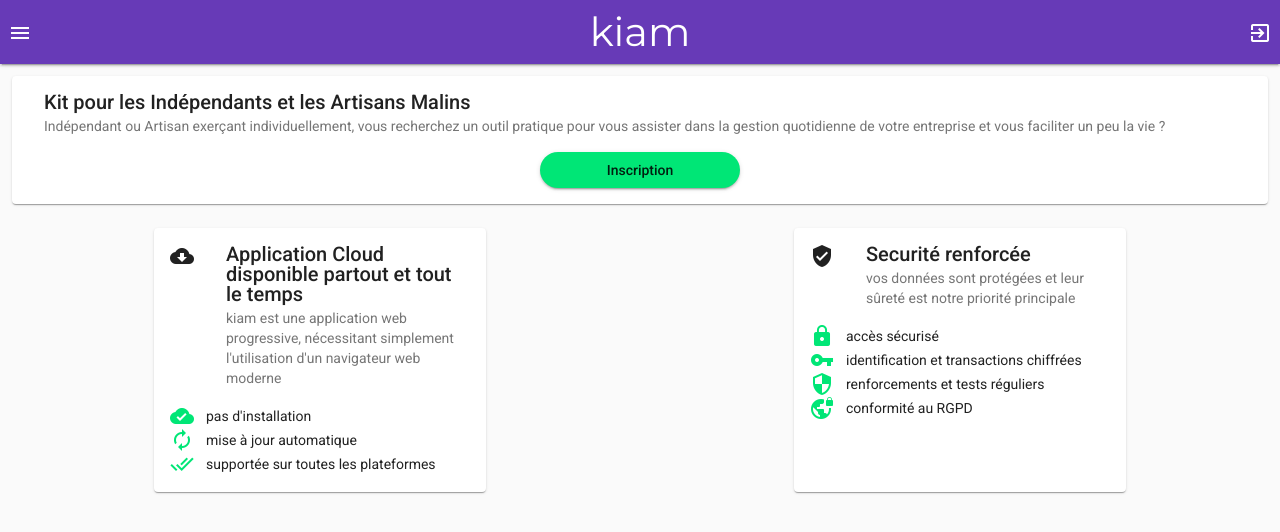
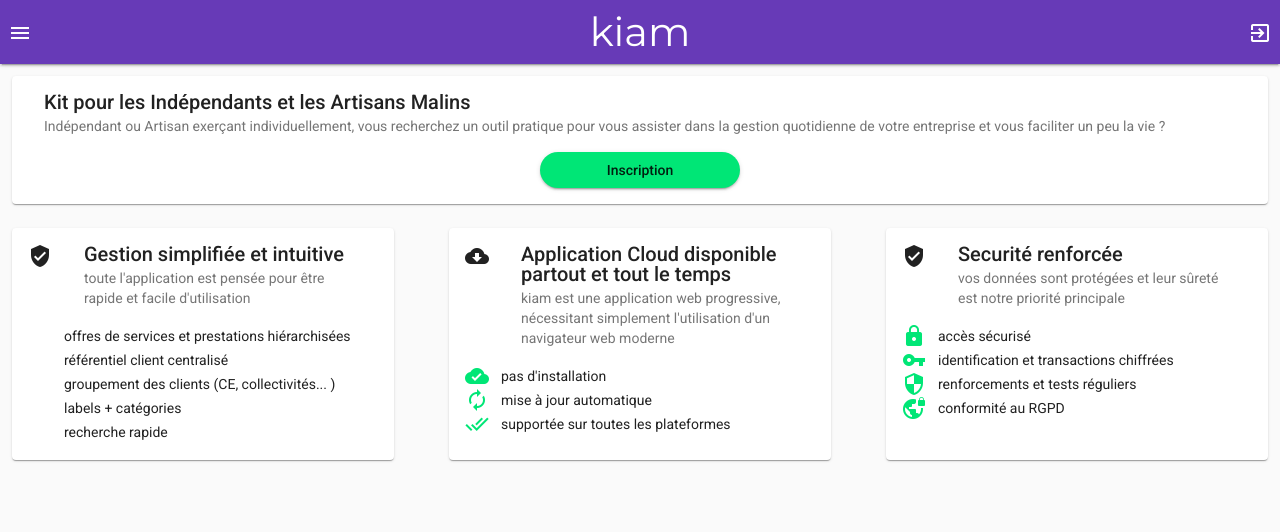
Before and after one commit to trendev/kiam-welcome, an Angular app: page /home in a window 1280 px wide. Shown: the top 532 px of the page. Built offline with nearby package versions, Linux system fonts and the light colour scheme.

Commit message:
item management

```diff
--- a/src/app/home/home.component.html
+++ b/src/app/home/home.component.html
@@ -18,6 +18,36 @@
         </mat-card-content>
     </mat-card>
     <div class="features">
+        <mat-card class="feature_card">
+            <mat-card-header>
+                <i mat-card-avatar class="material-icons">verified_user</i>
+                <mat-card-title>Gestion simplifiée et intuitive</mat-card-title>
+                <mat-card-subtitle>toute l'application est pensée pour être rapide et facile d'utilisation
+                </mat-card-subtitle>
+            </mat-card-header>
+            <mat-card-content>
+                <div class="item">
+                    <mat-icon color="accent"></mat-icon>
+                    <span>offres de services et prestations hiérarchisées</span>
+                </div>
+                <div class="item">
+                    <mat-icon color="accent"></mat-icon>
+                    <span>référentiel client centralisé</span>
+                </div>
+                <div class="item">
+                    <mat-icon color="accent"></mat-icon>
+                    <span>groupement des clients (CE, collectivités... )</span>
+                </div>
+                <div class="item">
+                    <mat-icon color="accent"></mat-icon>
+                    <span>labels + catégories</span>
+                </div>
+                <div class="item">
+                    <mat-icon color="accent"></mat-icon>
+                    <span>recherche rapide</span>
+                </div>
+            </mat-card-content>
+        </mat-card>
         <mat-card class="feature_card">
             <mat-card-header>
                 <i mat-card-avatar class="material-icons">cloud_download</i>
--- a/src/app/home/home.component.scss
+++ b/src/app/home/home.component.scss
@@ -32,22 +32,22 @@
 
 .features {
     display: flex;
-    justify-content: space-around;
+    justify-content: space-between;
     flex-wrap: wrap;
     align-content: center;
 }
 
 .feature_card {
-    width: 300px;
+    width: 350px;
 }
 
-.item{
+.item {
     display: flex;
     align-content: center;
     align-items: center;
 }
 
-.item > span {
+.item>span {
     padding-left: 12px;
 }
 
```
